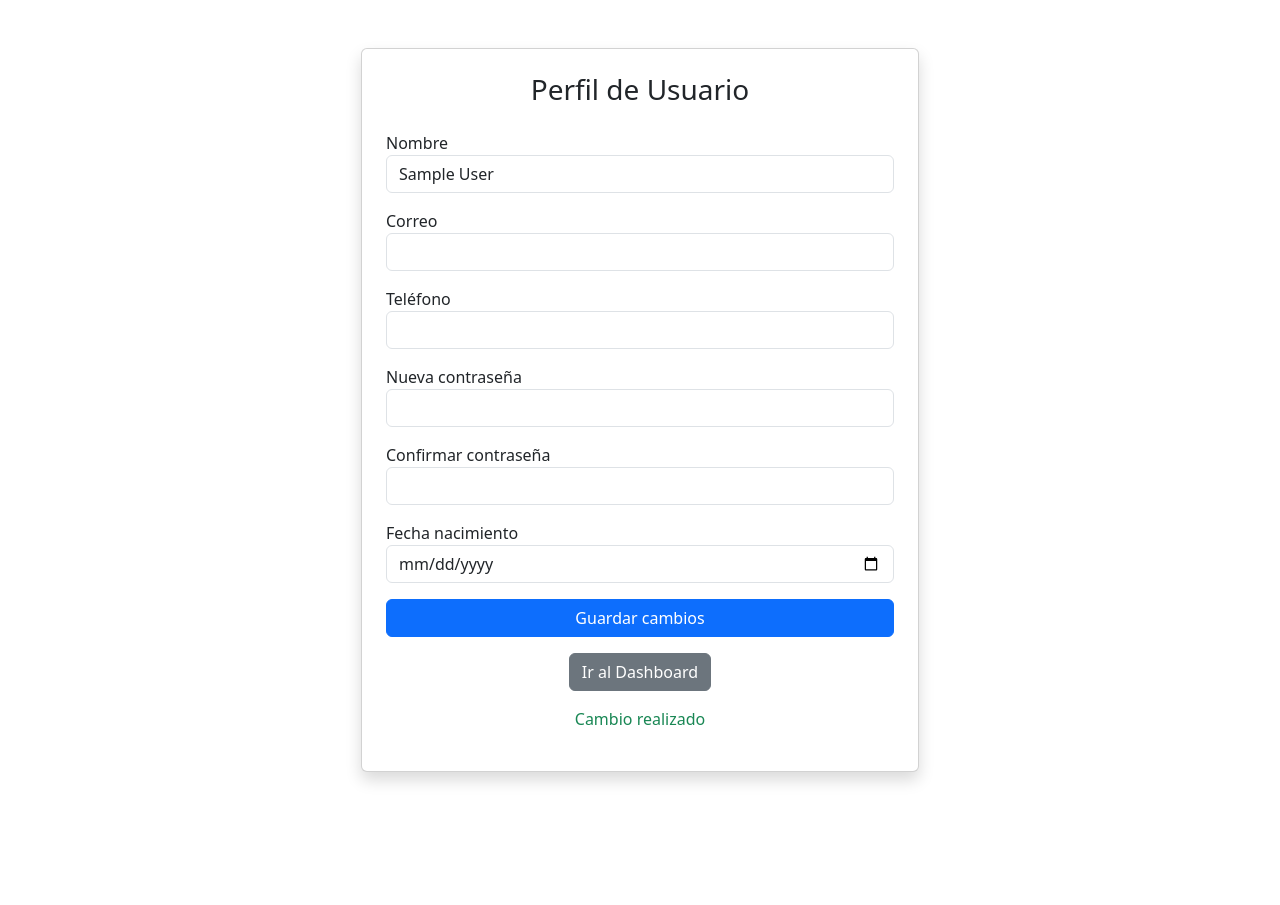
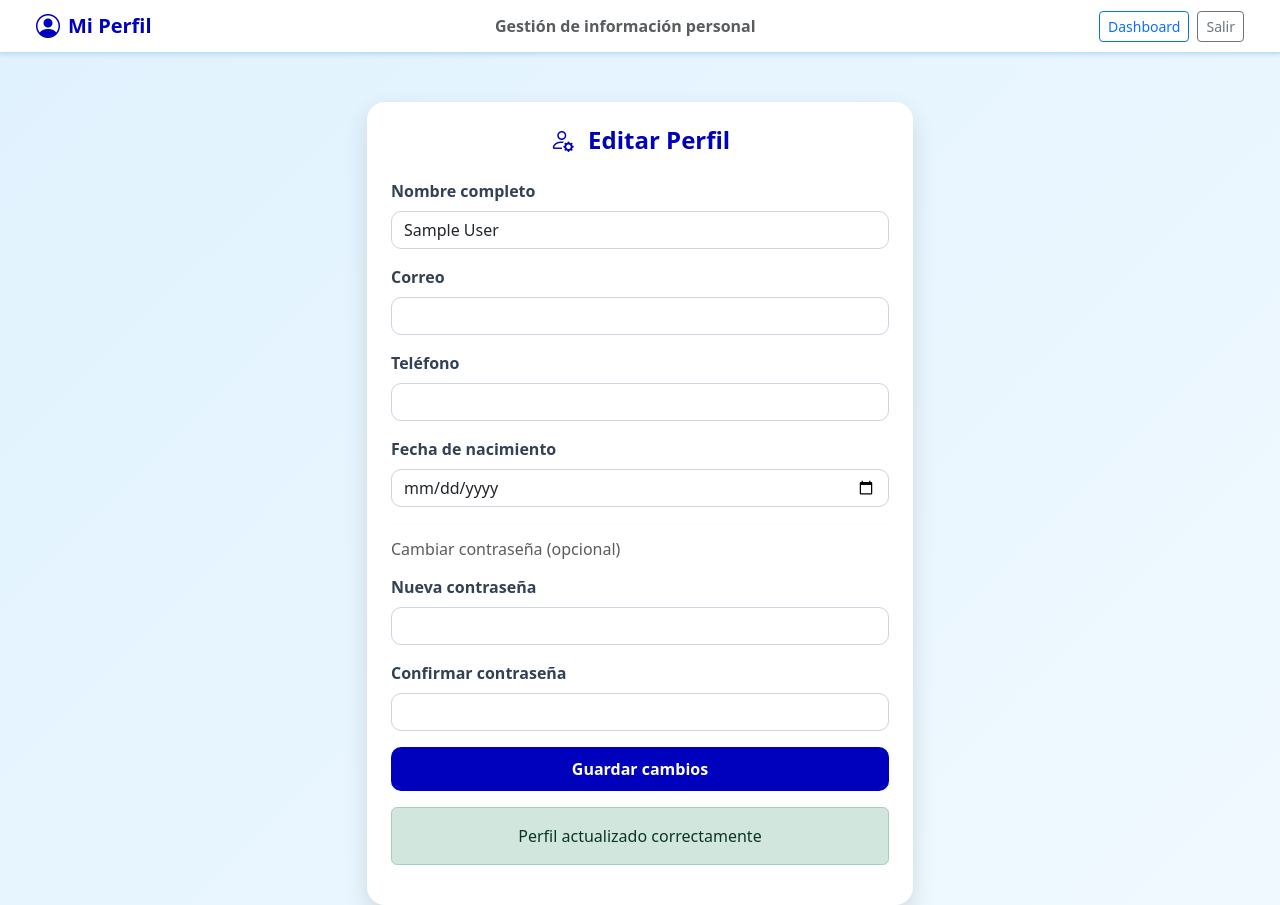
Before and after one commit to Fidelitas-Ambiente-Web-Cliente-Servidor/sc502-vn-proyecto2026-sistemamedico, a PHP site: page /sc502-vn-proyecto2026-sistemamedico/UserProfile/UserProfile.php?ok=1 in a window 1280 px wide. Before the commit the page ends 783 px from the top, so only its background shows below. Run offline with PHP 8.4, Linux system fonts and the light colour scheme; the visitor is signed in with stand-in values (Sample User, id 1); data that the repository does not hold is empty.

Commit message:
Cambios en diseño

```diff
--- a/UserProfile/UserProfile.php
+++ b/UserProfile/UserProfile.php
@@ -1,14 +1,12 @@
 <?php
 session_start();
 
-// conexión
 $conexion = mysqli_connect("db", "appuser", "apppass", "appdb");
 
 if (!$conexion) {
     die("Error de conexión");
 }
 
-// validar sesión
 if (!isset($_SESSION['usuario'])) {
     header("Location: ../LoginRegistro/login.php");
     exit();
@@ -16,7 +14,6 @@ if (!isset($_SESSION['usuario'])) {
 
 $identificacion = $_SESSION['usuario'];
 
-// consulta
 $sql = "SELECT u.nombre_completo, u.fecha_nacimiento,
                c.correo,
                t.telefono
@@ -29,7 +26,6 @@ $result = mysqli_query($conexion, $sql);
 $usuario = mysqli_fetch_assoc($result);
 ?>
 
-
 <!DOCTYPE html>
 <html lang="es">
 <head>
@@ -37,72 +33,189 @@ $usuario = mysqli_fetch_assoc($result);
 <title>Perfil</title>
 
 <link href="https://cdn.jsdelivr.net/npm/bootstrap@5.3.2/dist/css/bootstrap.min.css" rel="stylesheet">
+<link href="https://cdn.jsdelivr.net/npm/bootstrap-icons@1.11.3/font/bootstrap-icons.css" rel="stylesheet">
+
+<style>
+
+:root {
+  --azul-principal: rgb(0, 1, 189);
+}
+
+
+body {
+  background: linear-gradient(135deg, #e0f2fe, #f0f9ff);
+  min-height: 100vh;
+}
+
+
+.navbar {
+  background: #ffffff !important;
+  border-bottom: 2px solid #bae6fd;
+}
+
+.card {
+  border: none;
+  border-radius: 18px;
+  box-shadow: 0 10px 25px rgba(0,0,0,0.12);
+}
+
+.titulo-perfil {
+  color: var(--azul-principal);
+  font-weight: 800;
+}
+
+
+.form-control {
+  border-radius: 10px;
+  border: 1px solid #cbd5e1;
+  transition: 0.2s;
+}
+
+.form-control:focus {
+  border-color: var(--azul-principal);
+  box-shadow: 0 0 0 0.25rem rgba(0,1,189,0.20);
+}
+
+
+.btn-primary {
+  background: var(--azul-principal);
+  border: none;
+  border-radius: 10px;
+  font-weight: 600;
+  padding: 10px;
+}
+
+.btn-primary:hover {
+  background: rgb(0, 0, 150);
+}
+
+
+.bi {
+  color: var(--azul-principal);
+}
+
+
+.form-label {
+  font-weight: 600;
+  color: #334155;
+}
+
+hr {
+  border-color: #e0f2fe;
+}
+
+#mensaje_perfil {
+  font-weight: 600;
+}
+
+</style>
+
 </head>
 
 <body>
 
+<!-- NAVBAR -->
+<nav class="navbar navbar-expand-lg shadow-sm px-4">
+  <div class="container-fluid">
+
+    <div class="d-flex align-items-center">
+      <i class="bi bi-person-circle fs-4 me-2"></i>
+      <span class="fw-bold fs-5 titulo-perfil">Mi Perfil</span>
+    </div>
+
+    <div class="mx-auto">
+      <span class="text-muted fw-semibold">
+        Gestión de información personal
+      </span>
+    </div>
+
+    <div class="d-flex gap-2">
+      <a href="../Dashboard/dashboard.php" class="btn btn-outline-primary btn-sm">
+        Dashboard
+      </a>
+      <a href="../LoginRegistro/logout.php" class="btn btn-outline-secondary btn-sm">
+        Salir
+      </a>
+    </div>
+
+  </div>
+</nav>
+
+<!-- FORM -->
 <div class="container mt-5">
-  <div class="col-md-6 mx-auto">
-    <div class="card p-4 shadow">
 
-      <h3 class="text-center mb-4">Perfil de Usuario</h3>
+  <div class="row justify-content-center">
+
+    <div class="col-md-6">
+
+      <div class="card p-4">
+
+        <h4 class="text-center mb-4 titulo-perfil">
+          <i class="bi bi-person-gear me-2"></i>
+          Editar Perfil
+        </h4>
 
         <form id="formulario_perfil" action="actualizar_perfil.php" method="post">
 
           <div class="mb-3">
-          <label>Nombre</label>
+            <label class="form-label">Nombre completo</label>
             <input type="text" name="nombre" id="nombre" class="form-control"
-          value="<?php echo isset($usuario['nombre_completo']) ? $usuario['nombre_completo'] : ''; ?>">
+            value="<?php echo $usuario['nombre_completo'] ?? ''; ?>">
           </div>
 
           <div class="mb-3">
-          <label>Correo</label>
+            <label class="form-label">Correo</label>
             <input type="email" name="email" id="email" class="form-control"
-          value="<?php echo isset($usuario['correo']) ? $usuario['correo'] : ''; ?>">
+            value="<?php echo $usuario['correo'] ?? ''; ?>">
           </div>
 
           <div class="mb-3">
-          <label>Teléfono</label>
+            <label class="form-label">Teléfono</label>
             <input type="tel" name="telefono" id="telefono" class="form-control"
-          value="<?php echo isset($usuario['telefono']) ? $usuario['telefono'] : ''; ?>">
+            value="<?php echo $usuario['telefono'] ?? ''; ?>">
           </div>
 
           <div class="mb-3">
-          <label>Nueva contraseña</label>
+            <label class="form-label">Fecha de nacimiento</label>
+            <input type="date" name="fechaNacimiento" id="fechaNacimiento" class="form-control"
+            value="<?php echo $usuario['fecha_nacimiento'] ?? ''; ?>">
+          </div>
+
+          <hr>
+
+          <h6 class="text-muted mb-3">Cambiar contraseña (opcional)</h6>
+
+          <div class="mb-3">
+            <label class="form-label">Nueva contraseña</label>
             <input type="password" name="passwordNueva" id="passwordNueva" class="form-control">
           </div>
 
           <div class="mb-3">
-          <label>Confirmar contraseña</label>
+            <label class="form-label">Confirmar contraseña</label>
             <input type="password" id="confirmarPassword" class="form-control">
           </div>
 
-        <div class="mb-3">
-          <label>Fecha nacimiento</label>
-          <input type="date" name="fechaNacimiento" id="fechaNacimiento" class="form-control"
-          value="<?php echo isset($usuario['fecha_nacimiento']) ? $usuario['fecha_nacimiento'] : ''; ?>">
-        </div>
+          <button type="submit" class="btn btn-primary w-100">
+            Guardar cambios
+          </button>
 
-        <button class="btn btn-primary w-100">Guardar cambios</button>
-
-                    <div class="text-center mt-3">
-                <a href="../Dashboard/dashboard.php" class="btn btn-secondary">Ir al Dashboard</a>
-
-
-        <p id="mensaje_perfil" class="mt-3 text-center"></p>
+          <p id="mensaje_perfil" class="text-center mt-3"></p>
 
           <?php if (isset($_GET['ok']) && $_GET['ok'] == 1): ?>
-            <p class="text-success text-center mt-3">Cambio realizado</p>
+            <div class="alert alert-success text-center mt-3">
+              Perfil actualizado correctamente
             </div>
           <?php endif; ?>
 
         </form>
 
       </div>
-  </div>
+
     </div>
 
-<script src="UserProfilescript.js"></script>
+  </div>
+
+</div>
 
 </body>
 </html>
--- a/UserProfile/UserProfile_styles.css
+++ b/UserProfile/UserProfile_styles.css
@@ -33,3 +33,8 @@ h1 {
   color: red;
   font-size: 0.85rem;
 }
+
+#mensaje_perfil {
+    font-weight: 600;
+    margin-top: 10px;
+}
```
Also changed, not shown: Dashboard/dashboard.php (+18 -41 lines). Lines whose indentation alone changed are shown as unchanged.
